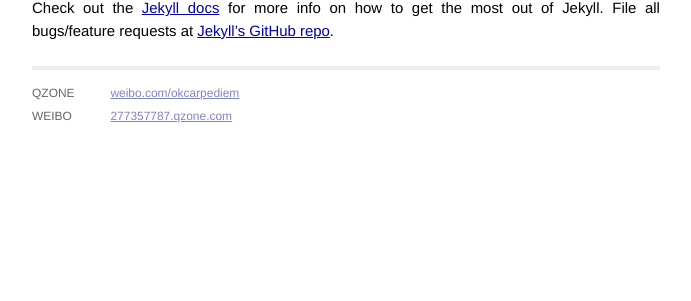
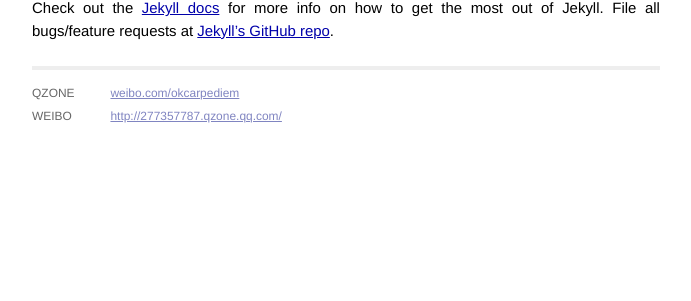
Before and after one commit to ohkaadd/ohkaadd.github.io, a Jekyll site: the page built from _posts/2014-04-25-welcome-to-jekyll.markdown, in a window 1280 px wide. Shown: the part 427-728 px from the top of the page, without its empty margins (294-985 px from the left). Built offline with Jekyll 4.4.1, drawn with Linux system fonts in a browser that asks for light colours; Markdown is read by kramdown in place of the engine named in the settings; some of the changed lines change nothing that is shown.

Commit message:
change the qzone.qq.com

```diff
--- a/_layouts/default.html
+++ b/_layouts/default.html
@@ -33,7 +33,7 @@
             <div class="contact">
               <p>
                 <a href="http://weibo.com/okcarpediem">weibo.com/okcarpediem</a><br />
-                <a href="http://277357787.qzone.com">277357787.qzone.com</a><br />
+                <a href="http://277357787.qzone.qq.com/">http://277357787.qzone.qq.com/</a><br />
               </p>
             </div>
           </div>
```
